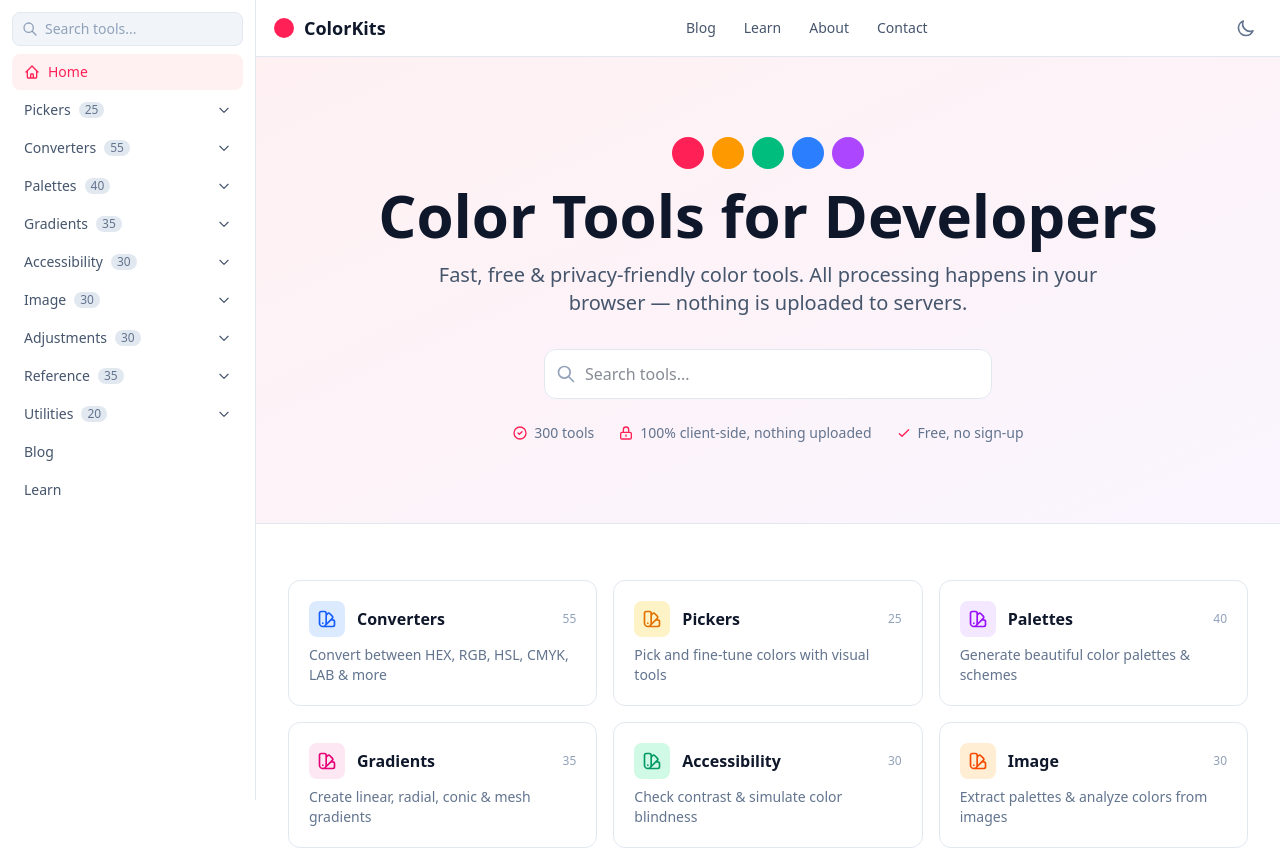
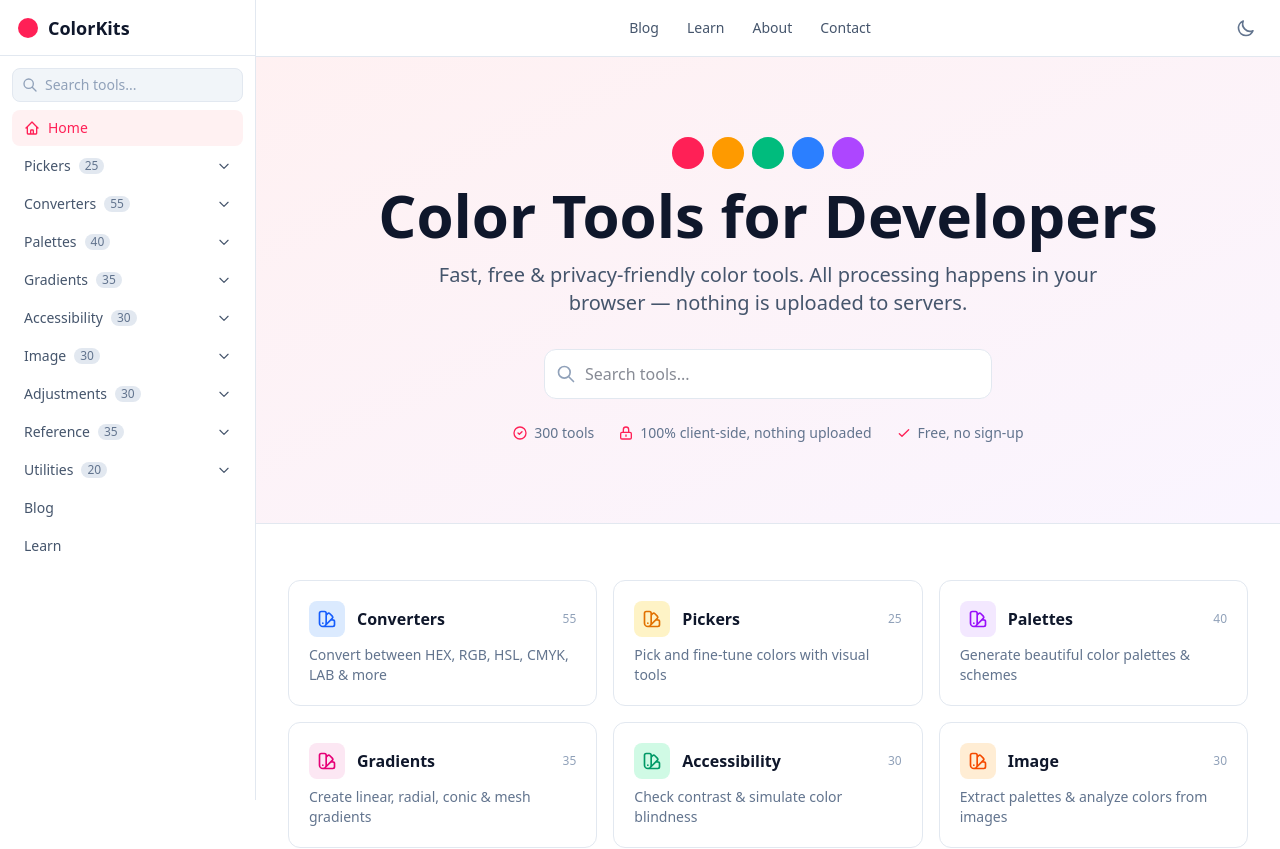
Before and after one commit to xh8khar/colorkits.net, a Next.js app: page / in a window 1280 px wide. Shown: the top 849 px of the page. Built offline with nearby package versions, Linux system fonts and the light colour scheme.

Commit message:
Move ColorKits logo to sidebar, remove from top navbar

```diff
--- a/src/components/layout/Navbar.tsx
+++ b/src/components/layout/Navbar.tsx
@@ -33,14 +33,6 @@ export default function Navbar({ onMenuClick }: NavbarProps) {
               <path strokeLinecap="round" strokeLinejoin="round" strokeWidth={2} d="M4 6h16M4 12h16M4 18h16" />
             </svg>
           </button>
-          <Link href="/" className="flex items-center gap-2 font-bold text-lg text-slate-900 dark:text-white shrink-0">
-            <span className="text-rose-500">
-              <svg className="w-6 h-6" fill="currentColor" viewBox="0 0 24 24">
-                <circle cx="12" cy="12" r="10" />
-              </svg>
-            </span>
-            ColorKits
-          </Link>
         </div>
 
         <div className="hidden md:flex items-center gap-1">
--- a/src/components/layout/Sidebar.tsx
+++ b/src/components/layout/Sidebar.tsx
@@ -123,10 +123,18 @@ export default function Sidebar({ isOpen, onClose }: SidebarProps) {
           isOpen ? 'fixed top-0 left-0 z-50 h-full translate-x-0 pt-14' : 'fixed top-0 left-0 z-50 h-full -translate-x-full'
         } md:static md:z-auto md:translate-x-0 md:h-screen md:sticky md:top-0 transition-transform duration-300 ease-in-out`}
       >
-        <div className="flex items-center justify-end h-14 px-4 md:hidden shrink-0">
+        <div className="flex items-center justify-between h-14 px-4 border-b border-slate-200 dark:border-slate-800 shrink-0">
+          <Link href="/" onClick={onClose} className="flex items-center gap-2 font-bold text-lg text-slate-900 dark:text-white">
+            <span className="text-rose-500">
+              <svg className="w-6 h-6" fill="currentColor" viewBox="0 0 24 24">
+                <circle cx="12" cy="12" r="10" />
+              </svg>
+            </span>
+            ColorKits
+          </Link>
           <button
             onClick={onClose}
-            className="p-1 rounded-lg text-slate-500 hover:bg-slate-100 dark:hover:bg-slate-800"
+            className="p-1 rounded-lg text-slate-500 hover:bg-slate-100 dark:hover:bg-slate-800 md:hidden"
             aria-label="Close sidebar"
           >
             <svg className="w-5 h-5" fill="none" stroke="currentColor" viewBox="0 0 24 24">
```
